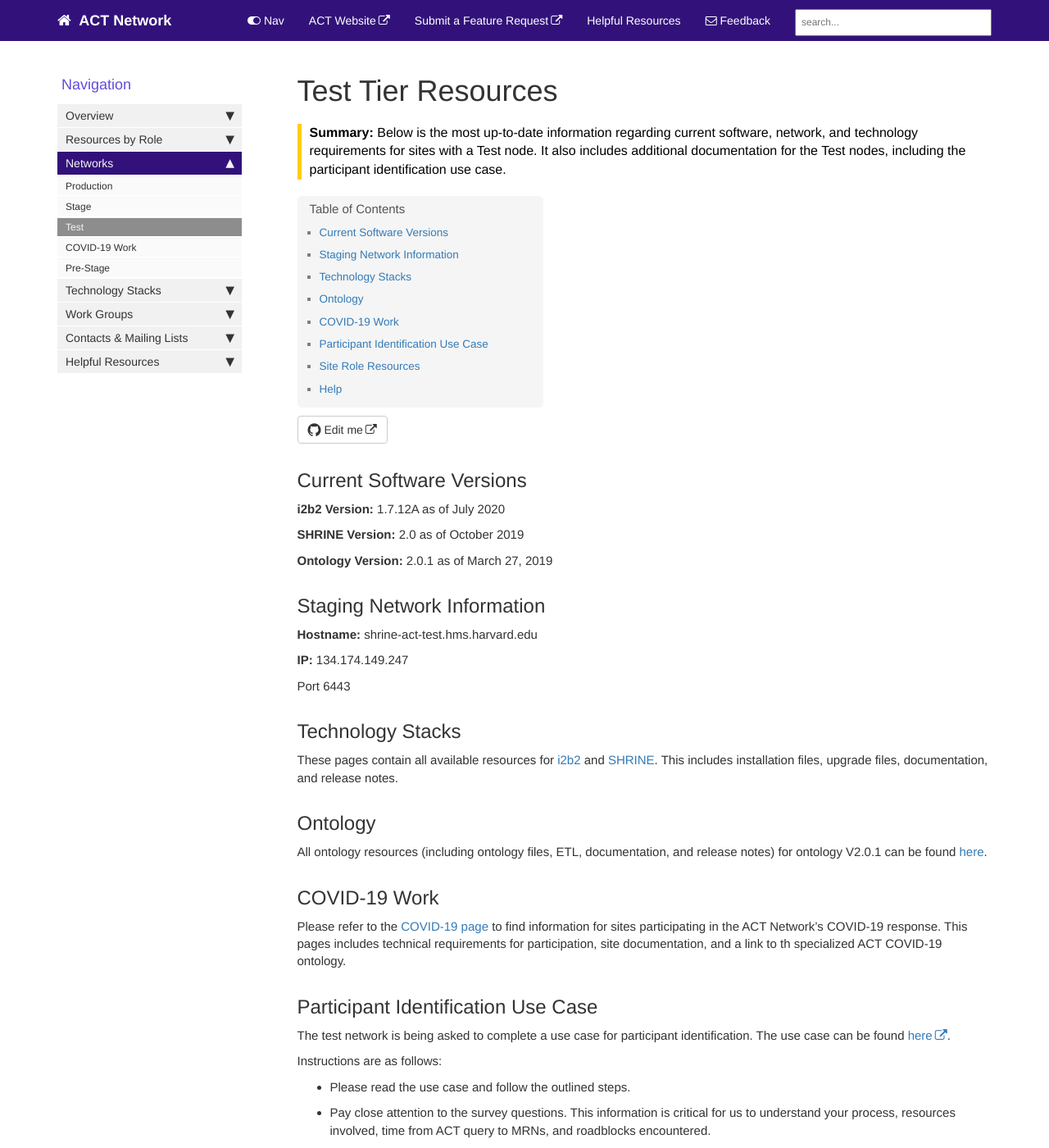
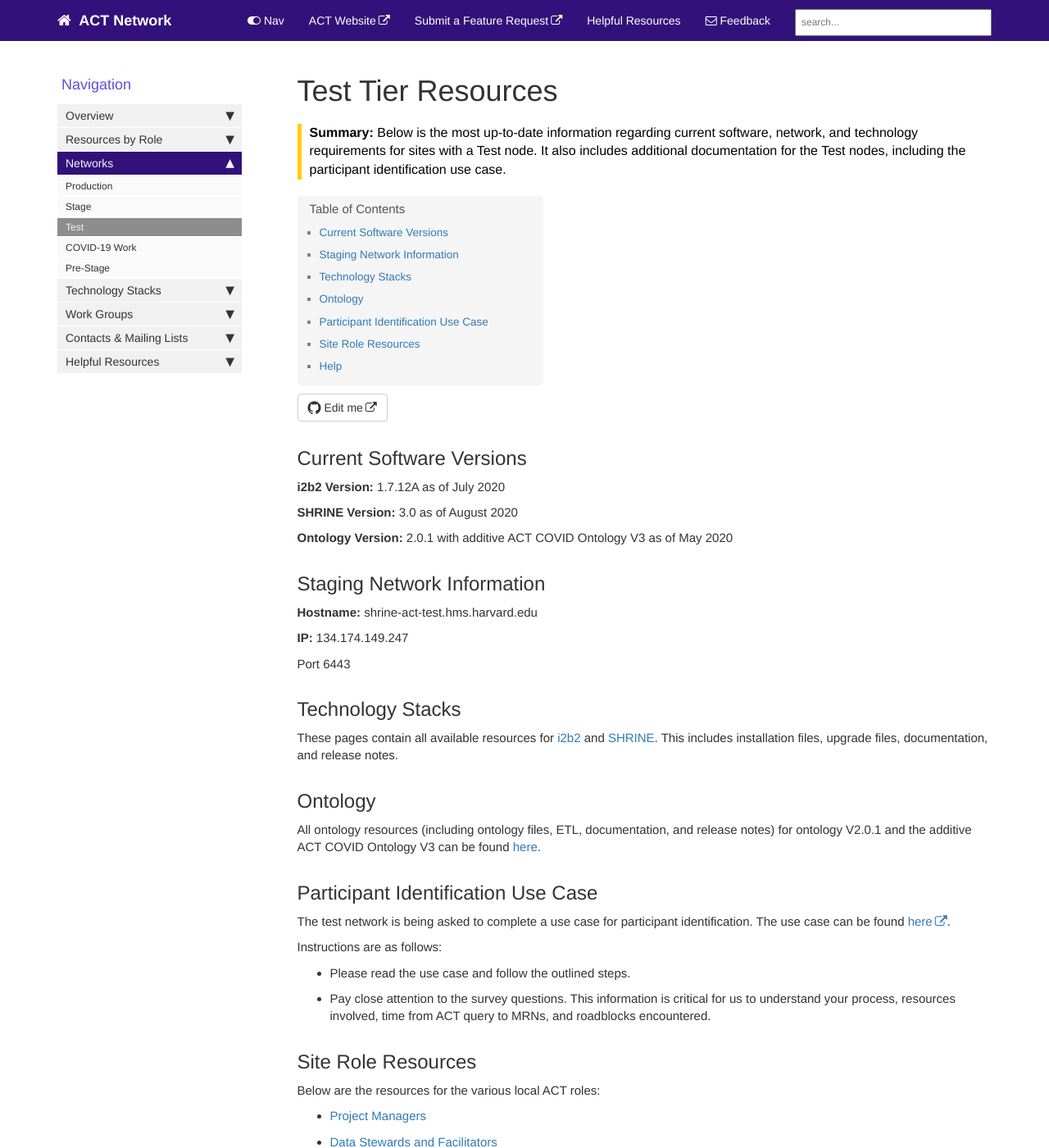
Before and after one commit to dbmi-pitt/ACT-Network, a Jekyll site: the page built from pages/mydoc/test.md, in a window 1280 px wide and 1400 px high. Shown: the whole window at 82% size. Built offline with Jekyll 4.4.1, drawn with Linux system fonts in a browser that asks for light colours; comment, search, counter and statistics services are not loaded; some of the changed text lies outside the part shown.

Commit message:
Update test.md

```diff
--- a/pages/mydoc/test.md
+++ b/pages/mydoc/test.md
@@ -11,9 +11,9 @@ folder: mydoc
 ## Current Software Versions
 **i2b2 Version:** 1.7.12A as of July 2020
 
-**SHRINE Version:** 2.0 as of October 2019
+**SHRINE Version:** 3.0 as of August 2020
 
-**Ontology Version:** 2.0.1 as of March 27, 2019
+**Ontology Version:** 2.0.1 with additive ACT COVID Ontology V3 as of May 2020
 
 
 ## Staging Network Information
@@ -27,10 +27,7 @@ Port 6443
 These pages contain all available resources for [i2b2](/ACT-Network/i2b2.html) and [SHRINE](/ACT-Network/help.shrine). This includes installation files, upgrade files, documentation, and release notes.
 
 ## Ontology
-All ontology resources (including ontology files, ETL, documentation, and release notes) for ontology V2.0.1 can be found [here](/ACT-Network/ontology.html).
-
-## COVID-19 Work
-Please refer to the [COVID-19 page](/ACT-Network/covid.html) to find information for sites participating in the ACT Network's COVID-19 response. This pages includes technical requirements for participation, site documentation, and a link to th specialized ACT COVID-19 ontology.
+All ontology resources (including ontology files, ETL, documentation, and release notes) for ontology V2.0.1 and the additive ACT COVID Ontology V3 can be found [here](/ACT-Network/ontology.html).
 
 ## Participant Identification Use Case
 The test network is being asked to complete a use case for participant identification. The use case can be found [here](https://pitt.box.com/s/m77qy7rmby7iwievb16izltwk64i9scx).
```
Also changed, not shown: other parts of pages/mydoc/test.md (+1 -1 lines).
